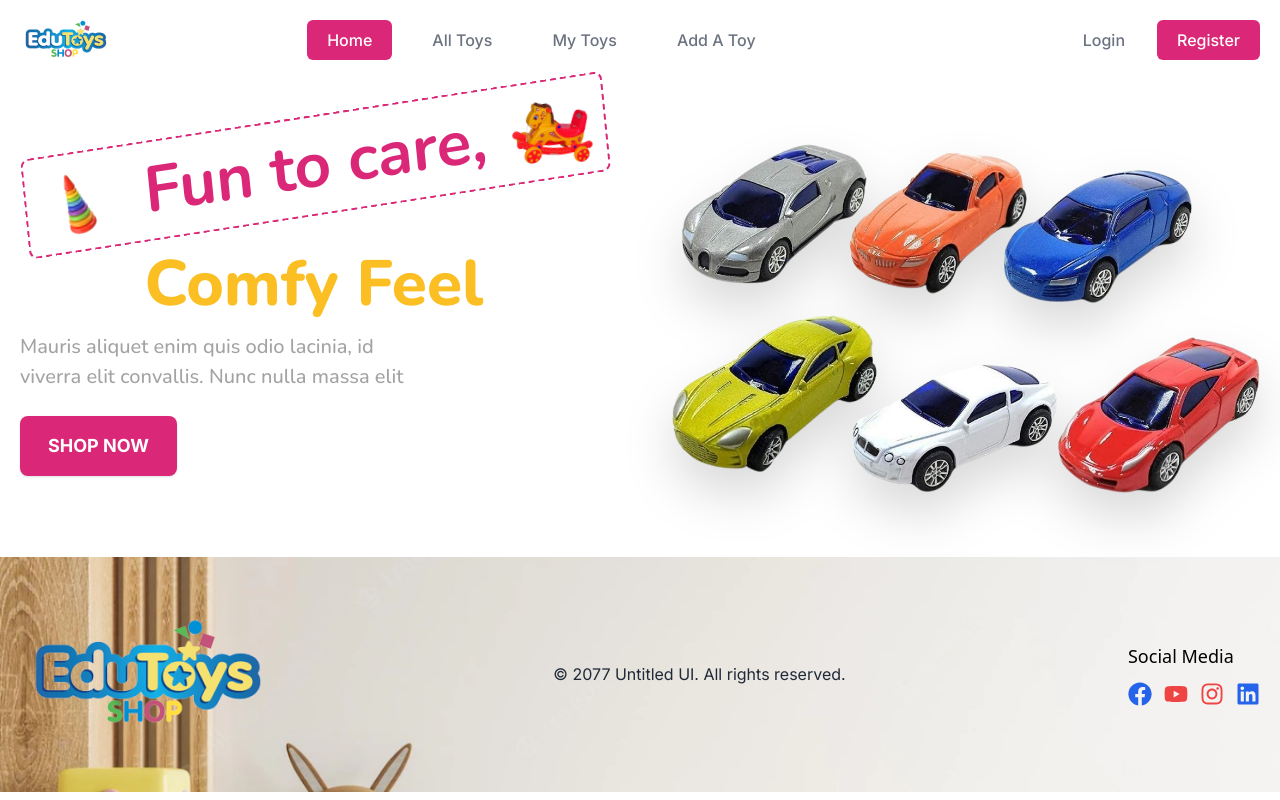
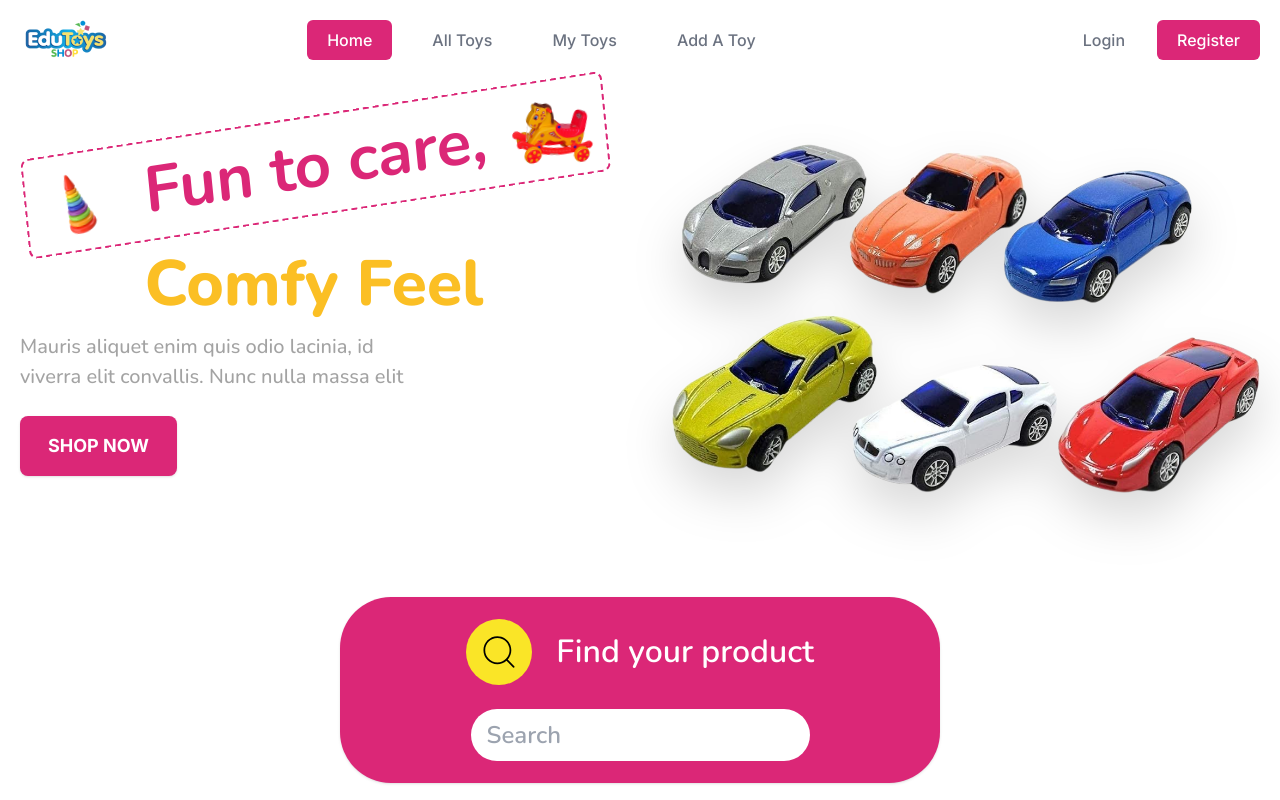
Before and after one commit to prominhaj/edu-toys-client, a React (Vite) app: page / in a window 1280 px wide. Shown: the top 800 px of the page. Built offline with nearby package versions, Linux system fonts and the light colour scheme.

Commit message:
Implement Search Section Design

```diff
--- /dev/null
+++ b/src/Components/Search/Search.jsx
@@ -0,0 +1,19 @@
+/* eslint-disable no-unused-vars */
+import React from "react";
+import { CiSearch } from "react-icons/ci";
+
+const Search = () => {
+  return (
+    <div className="container mx-auto px-5 xl:w-1/2 py-10">
+      <div className="flex flex-wrap items-center justify-center gap-6 p-[22px] bg-pink-600 rounded-[51px] shadow">
+        <label htmlFor="search" className="bg-[#FAE527] rounded-full p-3">
+          <CiSearch className="w-[42px] h-[42px]" />
+        </label>
+        <h4 className="text-white text-[32px] font-semibold font-['Nunito'] leading-normal">Find your product</h4>
+        <input className="bg-white rounded-[29px] text-stone-600 text-2xl font-semibold font-['Nunito'] leading-normal outline-none py-2 px-4" type="text" placeholder="Search" id="search" />
+      </div>
+    </div>
+  );
+};
+
+export default Search;
--- a/src/Pages/Home/Home.jsx
+++ b/src/Pages/Home/Home.jsx
@@ -1,11 +1,13 @@
 /* eslint-disable no-unused-vars */
 import React from 'react';
 import HeroSection from '../../Components/HeroSection/HeroSection';
+import Search from '../../Components/Search/Search';
 
 const Home = () => {
     return (
         <div>
             <HeroSection></HeroSection>
+            <Search></Search>
         </div>
     );
 };
```
